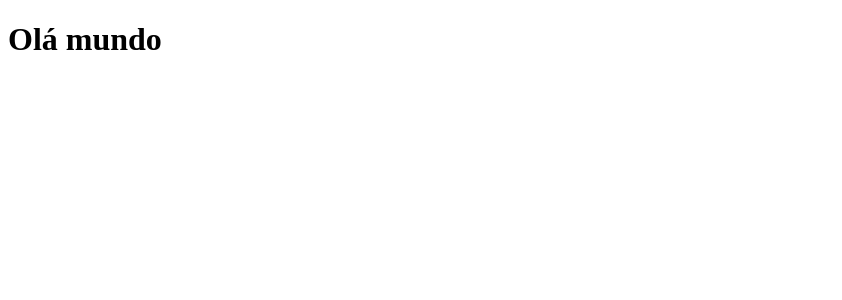
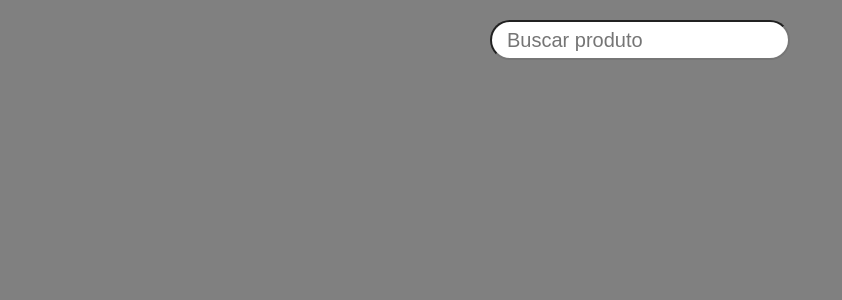
Before and after one commit to lucasnovell/C9L-project, a React (Create React App) app in the folder front-end/: page / in a window 1280 px wide. Shown: the top 300 px of the page, without its empty margins (0-842 px from the left). Built offline with nearby package versions, Linux system fonts and the light colour scheme.

Commit message:
firt react componnent input

```diff
--- a/front-end/src/App.js
+++ b/front-end/src/App.js
@@ -1,7 +1,12 @@
+import Input from "./input";
+
+import "./style.css"
+import "./reset.css"
+
 function App() {
   return (
     <div className="App">
-      <h1>Olá mundo</h1>
+      <Input></Input>
     </div>
   );
 }
--- /dev/null
+++ b/front-end/src/input/index.js
@@ -0,0 +1,9 @@
+import './style.css'
+
+function Input() {
+  return (
+      <input type="text" id="search" placeholder="Buscar produto"></input>
+  );
+}
+
+export default Input;
--- /dev/null
+++ b/front-end/src/input/style.css
@@ -0,0 +1,13 @@
+body{
+    display: flex;
+    flex-direction: column;
+    align-items: center;
+}
+
+input {
+    border-radius: 25px;
+    padding: 0 15px;
+    height: 40px;
+    width: 300px;
+    font-size: 20px;
+}
--- /dev/null
+++ b/front-end/src/reset.css
@@ -0,0 +1,5 @@
+*{
+    margin: 0;
+    padding: 0;
+    box-sizing: border-box;
+}
--- /dev/null
+++ b/front-end/src/style.css
@@ -0,0 +1,4 @@
+body{
+    background-color: gray;
+    padding: 20px;
+}
```
